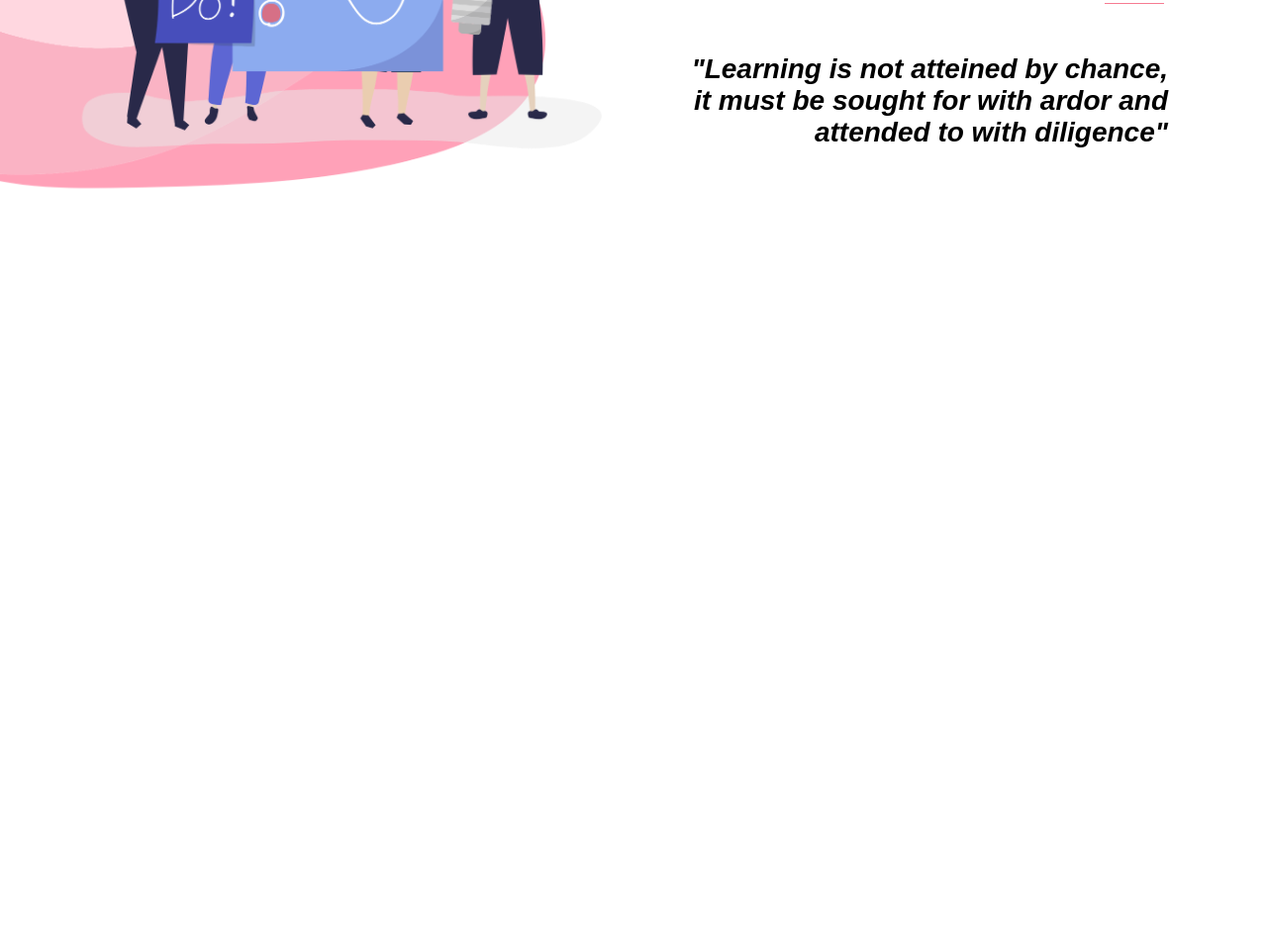
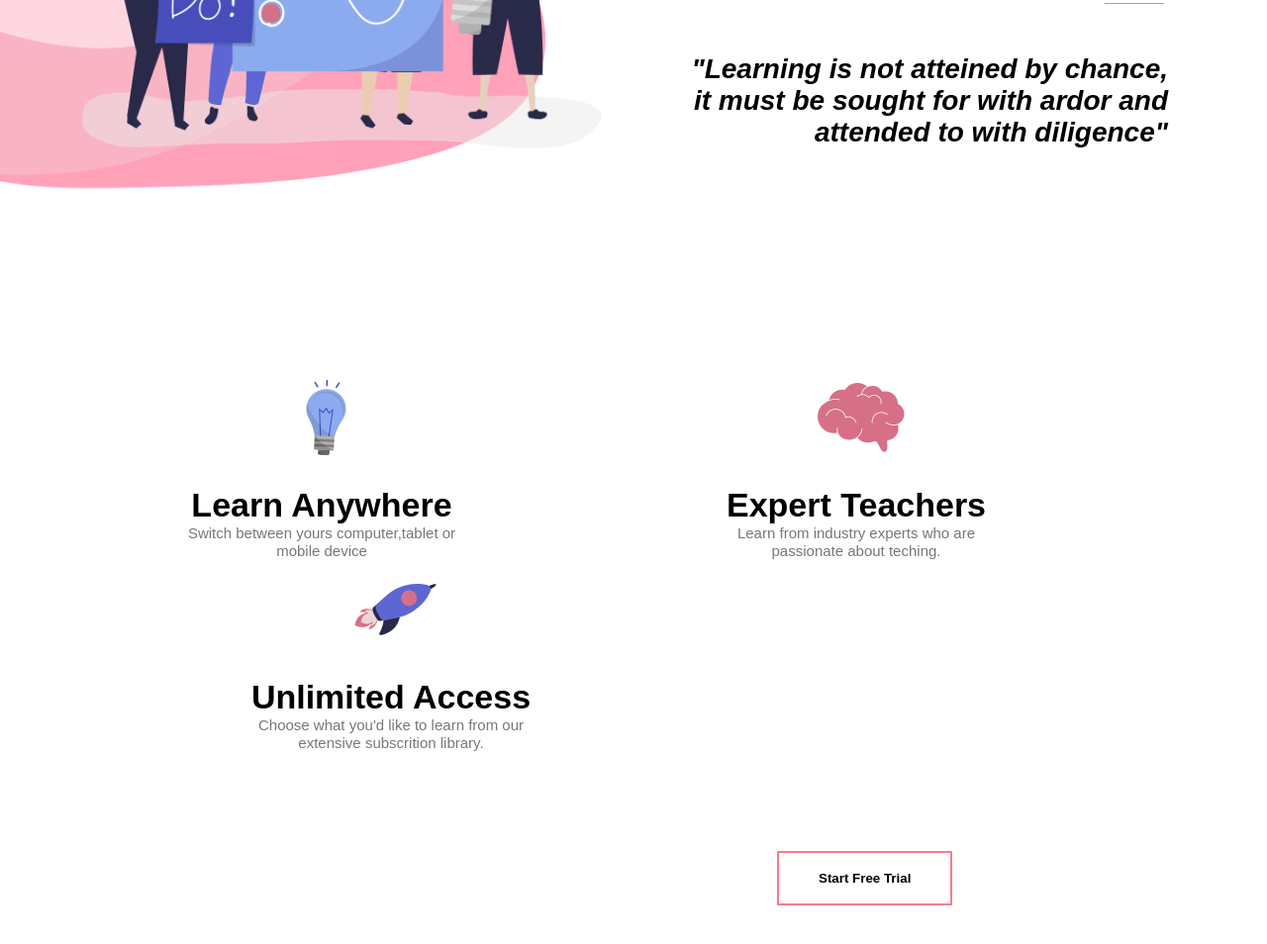
Before and after one commit to RealdoBeja98/tutorial_html_css, a plain HTML site: page index.html in a window 1280 px wide. Shown: the part 1214-2168 px from the top of the page at 99% size. Before the commit the page ends 1516 px from the top, so only its background shows below. Drawn offline with Linux system fonts and the light colour scheme.

Commit message:
Features

```diff
--- a/index.html
+++ b/index.html
@@ -53,6 +53,38 @@
         </div>
 
     </section>
+    <section id="features">
+            <div id="first_col">
+                <img src="images/pic-1.png">
+                <div id="text_pic-1">
+                    <h1>Learn Anywhere</h1>
+                    <p>Switch between yours computer,tablet or<br>
+                        mobile device
+                    </p>
+                </div>
+
+            </div>
+            <div id="second_col">
+                <div id="text_pic-2">
+                    <img src="images/pic-2.png">
+                    <h1>Expert Teachers</h1>
+                    <p>
+                        Learn from industry experts who are<br>
+                        passionate about teching.
+                    </p>
+                </div>
+            </div>
+            <div id="third_col">
+                <div id="text_pic-3">
+                    <img src="images/pic-3.png">
+                    <h1>Unlimited Access</h1>
+                    <p>Choose what you'd like to learn from our<br>
+                    extensive subscrition library.</p>
+                </div>
+            </div>
+            <button class="feature-btn">Start Free Trial</button>
+
+    </section>
     <nav id="side_nav">
         <ul>
             <li><a href="">HOME</a></li>
--- a/style.css
+++ b/style.css
@@ -41,6 +41,11 @@ h1{
     border: 2px solid #f67c92;
     font-weight: bold;
     cursor: pointer; /* Adds the little thong of cursor when u go above the link*/
+}
+.common-btn:hover{
+    background-color: #f67c92;
+    background-image: none;
+    color: white;
 }
 p{
     font-size: 15px;
@@ -171,3 +176,57 @@ ul{
     font-size: 28px;
     font-style: italic;
 }
+
+/*<----features---->*/
+#features{
+    margin: auto;
+    display: flex;
+    flex-wrap: wrap;
+    align-items: center;
+    text-align: center;
+    padding: 70px 0;
+    margin-left: 70px;
+}
+#first_col{
+    flex-basis: 25%;
+    margin-left: 50px;
+}
+#second_col{
+    flex-basis: 25%;
+    margin-left: 40px;
+}
+#third_col{
+    flex-basis: 25%;
+    margin-left: 120px;
+}
+#features img{
+    width: 100px;
+    margin-left: 160px;
+    margin-right: 150px;
+    margin-bottom: 15px;
+}
+#text_pic-1{
+    text-align: center;
+    margin-left: 0px;
+}
+#text_pic-2{
+    text-align: center;
+    margin-left: 90px;
+}
+#text_pic-3{
+    text-align: center;
+}
+.feature-btn{
+    padding: 18px 40px;
+    background: transparent;
+    outline: none;
+    border: 2px solid #f67c92;
+    font-weight: bold;
+    cursor: pointer; /* Adds the little thong of cursor when u go above the link*/
+    margin: 100px 0 50px 715px;
+}
+.feature-btn:hover{
+    background-image: none;
+    background-color: #f67c92;
+    color: white;
+}
```
